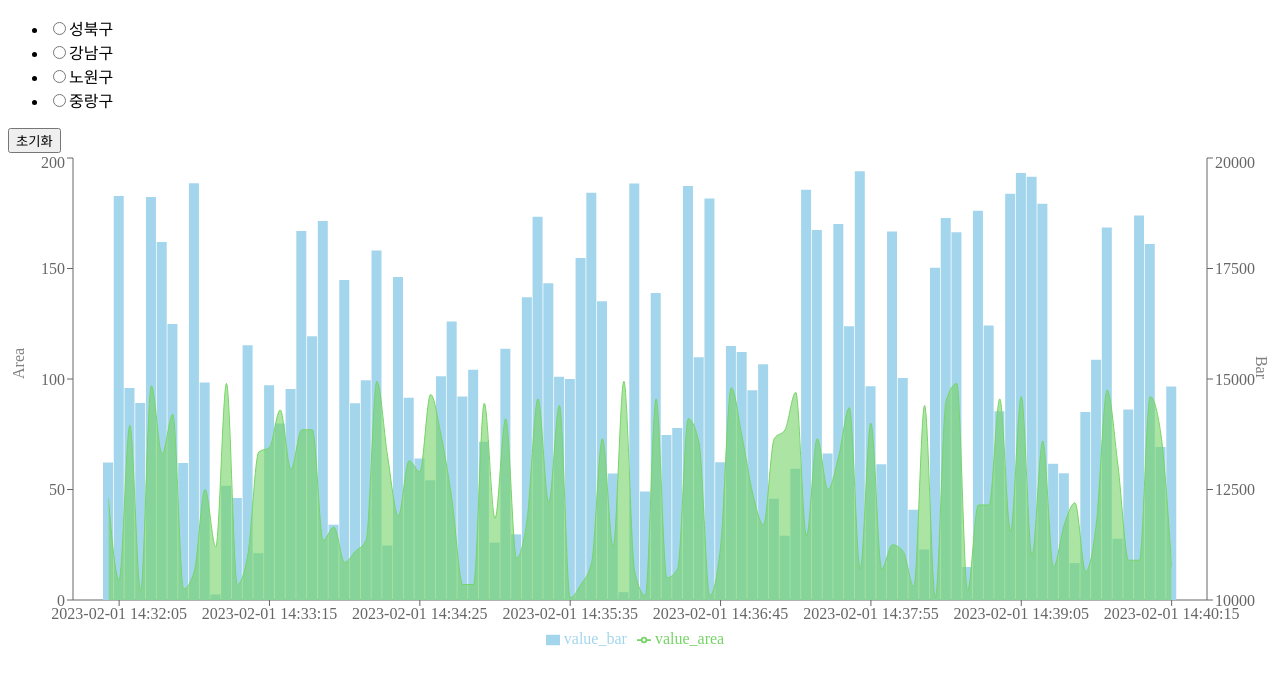
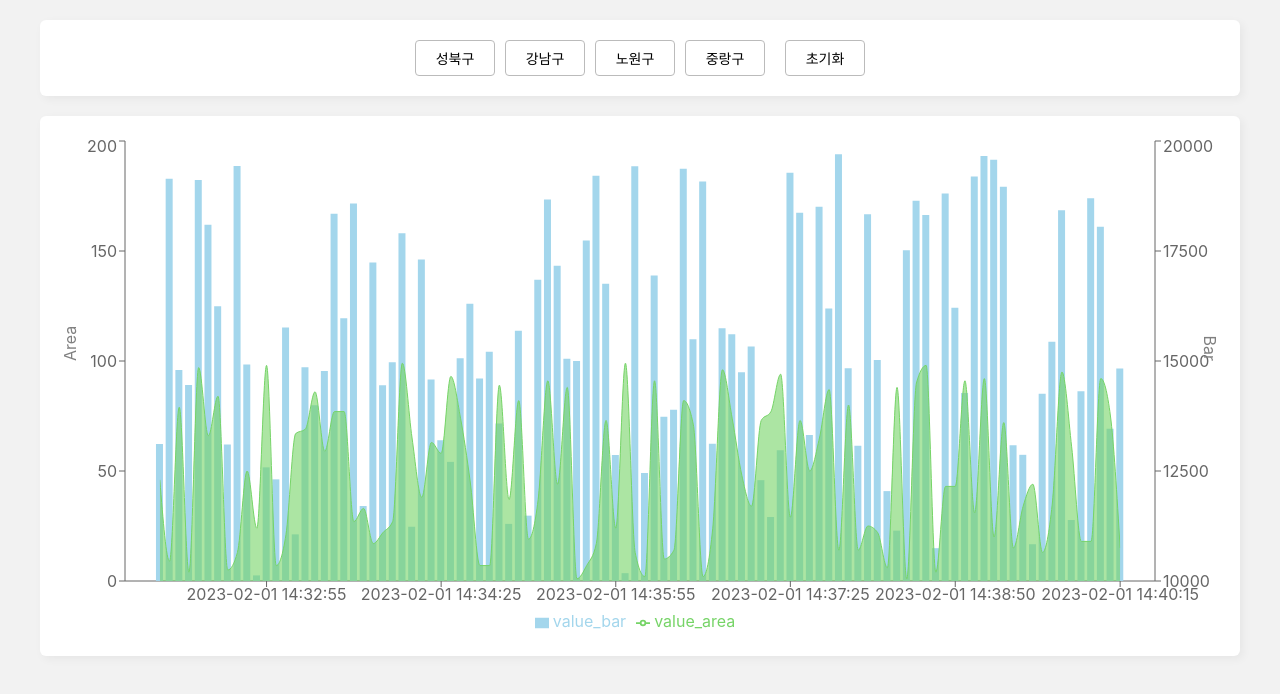
Before and after one commit to hyesuhong/time-series-chart, a React (Vite) app: page / in a window 1280 px wide. Shown: the top 694 px of the page. Built offline with nearby package versions, Linux system fonts and the light colour scheme.

Commit message:
style: css 스타일링

```diff
--- a/package.json
+++ b/package.json
@@ -10,9 +10,11 @@
     "preview": "vite preview"
   },
   "dependencies": {
+    "pretendard": "^1.3.8",
     "react": "^18.2.0",
     "react-dom": "^18.2.0",
-    "recharts": "^2.8.0"
+    "recharts": "^2.8.0",
+    "styled-components": "^6.0.7"
   },
   "devDependencies": {
     "@types/react": "^18.2.15",
--- a/src/App.tsx
+++ b/src/App.tsx
@@ -4,6 +4,7 @@ import { getCategory } from './utils/category';
 import CategoryProvider from './contexts/categoryContext';
 import FilterContainer from './container/FilterContainer';
 import ChartContainer from './container/ChartContainer';
+import GlobalStyle from './styles/Global.styled';
 
 function App() {
 	const { loading, data, error } = useFetch<MockObj>('./data/mock_data.json');
@@ -11,6 +12,7 @@ function App() {
 
 	return (
 		<>
+			<GlobalStyle />
 			{loading && <p>loading</p>}
 			{error && <p>error</p>}
 			{data && (
--- a/src/components/Chart/Chart.tsx
+++ b/src/components/Chart/Chart.tsx
@@ -45,7 +45,7 @@ const Chart = ({ data, currentItem, chartAreaClick }: Chart) => {
 					/>
 					<Tooltip content={<CustomTooltip />} />
 					<Legend />
-					<Bar dataKey='value_bar' barSize={10} yAxisId={1} fill='#A3D6EC'>
+					<Bar dataKey='value_bar' yAxisId={1} fill='#A3D6EC'>
 						{data.map((data, index) => (
 							<Cell
 								key={`cell_${index}`}
--- a/src/components/Chart/Tooltip.tsx
+++ b/src/components/Chart/Tooltip.tsx
@@ -1,12 +1,13 @@
 import { TooltipProps } from 'recharts';
 import { NameType } from 'recharts/types/component/DefaultTooltipContent';
 import { ValueType } from 'recharts/types/component/DefaultTooltipContent';
+import styled from 'styled-components';
 
 interface ChartTooltip extends TooltipProps<ValueType, NameType> {}
 
 const Tooltip = ({ active, payload, label }: ChartTooltip) => {
 	return active && payload && payload.length > 0 ? (
-		<div>
+		<Wrapper>
 			<h6>{label}</h6>
 			<p>위치: {payload[0].payload.id}</p>
 			{payload.map((p, index) => (
@@ -14,8 +15,28 @@ const Tooltip = ({ active, payload, label }: ChartTooltip) => {
 					{p.name}: {p.value}
 				</p>
 			))}
-		</div>
+		</Wrapper>
 	) : null;
 };
 
+const Wrapper = styled.div`
+	padding: 10px;
+	background: #fff;
+	border-radius: 6px;
+	box-shadow: 3px 3px 10px rgba(0, 0, 0, 0.05);
+
+	h6 {
+		font-size: 12px;
+		font-weight: 400;
+		color: #aaa;
+		border-bottom: 1px solid #aaa;
+		margin-bottom: 10px;
+	}
+
+	p {
+		font-size: 14px;
+		margin-bottom: 4px;
+	}
+`;
+
 export default Tooltip;
--- a/src/container/ChartContainer.tsx
+++ b/src/container/ChartContainer.tsx
@@ -2,6 +2,7 @@ import { CategoricalChartFunc } from 'recharts/types/chart/generateCategoricalCh
 import Chart from '../components/Chart/Chart';
 import { useCategory, useCategoryDispatch } from '../contexts/categoryContext';
 import { MockObj } from '../types/data';
+import styled from 'styled-components';
 
 interface chart {
 	data: MockObj;
@@ -23,14 +24,24 @@ const ChartContainer = ({ data }: chart) => {
 	};
 
 	return (
-		<>
+		<Wrapper>
 			<Chart
 				data={chartData}
 				currentItem={current}
 				chartAreaClick={clickChart}
 			/>
-		</>
+		</Wrapper>
 	);
 };
 
+const Wrapper = styled.section`
+	max-width: 1200px;
+	margin: 0 auto;
+	padding: 20px;
+	border-radius: 6px;
+
+	background: #fff;
+	box-shadow: 3px 3px 10px rgba(0, 0, 0, 0.05);
+`;
+
 export default ChartContainer;
--- a/src/container/FilterContainer.tsx
+++ b/src/container/FilterContainer.tsx
@@ -2,6 +2,7 @@ import { ChangeEvent } from 'react';
 import { useCategory, useCategoryDispatch } from '../contexts/categoryContext';
 import CategoryRadio from '../components/Filter/CategoryRadio';
 import ResetBtn from '../components/Filter/ResetBtn';
+import styled from 'styled-components';
 
 const FilterContainer = () => {
 	const { categories, current } = useCategory();
@@ -20,7 +21,7 @@ const FilterContainer = () => {
 	};
 
 	return (
-		<>
+		<Wrapper>
 			<ul>
 				{categories.map((item, index) => (
 					<li key={index}>
@@ -34,8 +35,78 @@ const FilterContainer = () => {
 				))}
 			</ul>
 			<ResetBtn onClick={resetCategory}>초기화</ResetBtn>
-		</>
+		</Wrapper>
 	);
 };
 
+const Wrapper = styled.section`
+	display: flex;
+	align-items: ceter;
+	justify-content: center;
+
+	max-width: 1200px;
+	margin: 20px auto;
+	padding: 20px;
+	border-radius: 6px;
+
+	background: #fff;
+	box-shadow: 3px 3px 10px rgba(0, 0, 0, 0.05);
+
+	ul {
+		display: flex;
+		gap: 10px;
+		margin-right: 20px;
+
+		input {
+			display: none;
+		}
+
+		input + label {
+			display: flex;
+			align-items: center;
+			justify-content: center;
+			width: 80px;
+			height: 36px;
+			border-radius: 4px;
+
+			font-size: 14px;
+
+			background: #fff;
+			border: 1px solid #bbbbbb;
+
+			cursor: pointer;
+
+			&:hover {
+				border-color: #dddddd;
+			}
+		}
+
+		input:checked + label {
+			background: #233883;
+			border-color: #233883;
+			color: #fff;
+		}
+	}
+
+	button {
+		width: 80px;
+		height: 36px;
+		border-radius: 4px;
+
+		font-size: 14px;
+
+		background: #fff;
+		border: 1px solid #bbbbbb;
+
+		&:hover {
+			border-color: #dddddd;
+		}
+
+		&:active {
+			border-color: #aaa;
+			background: #f4f4f4;
+		}
+	}
+`;
+
 export default FilterContainer;
--- /dev/null
+++ b/src/styles/Global.styled.ts
@@ -0,0 +1,34 @@
+import { createGlobalStyle } from 'styled-components';
+
+const GlobalStyle = createGlobalStyle`
+	* {
+		margin: 0;
+		padding: 0;
+		box-sizing: border-box;
+	}
+
+	html,body {
+		min-height: 100vh;
+		font-family: "Pretendard", Pretendard, -apple-system, BlinkMacSystemFont, system-ui, Roboto, "Helvetica Neue", "Segoe UI", "Apple SD Gothic Neo", "Noto Sans KR", "Malgun Gothic", "Apple Color Emoji", "Segoe UI Emoji", "Segoe UI Symbol", sans-serif;
+		font-display: swap;
+	}
+
+	body {
+		background: #F2F2F2;
+	}
+
+	a {
+		text-decoration: none;
+		color: inherit;
+	}
+
+	ul li, ol li {
+		list-style: none;
+	}
+
+	button {
+		cursor: pointer;
+	}
+`;
+
+export default GlobalStyle;
```
Also changed, not shown: 1 other file (tests, documents, lock files or other folders).
